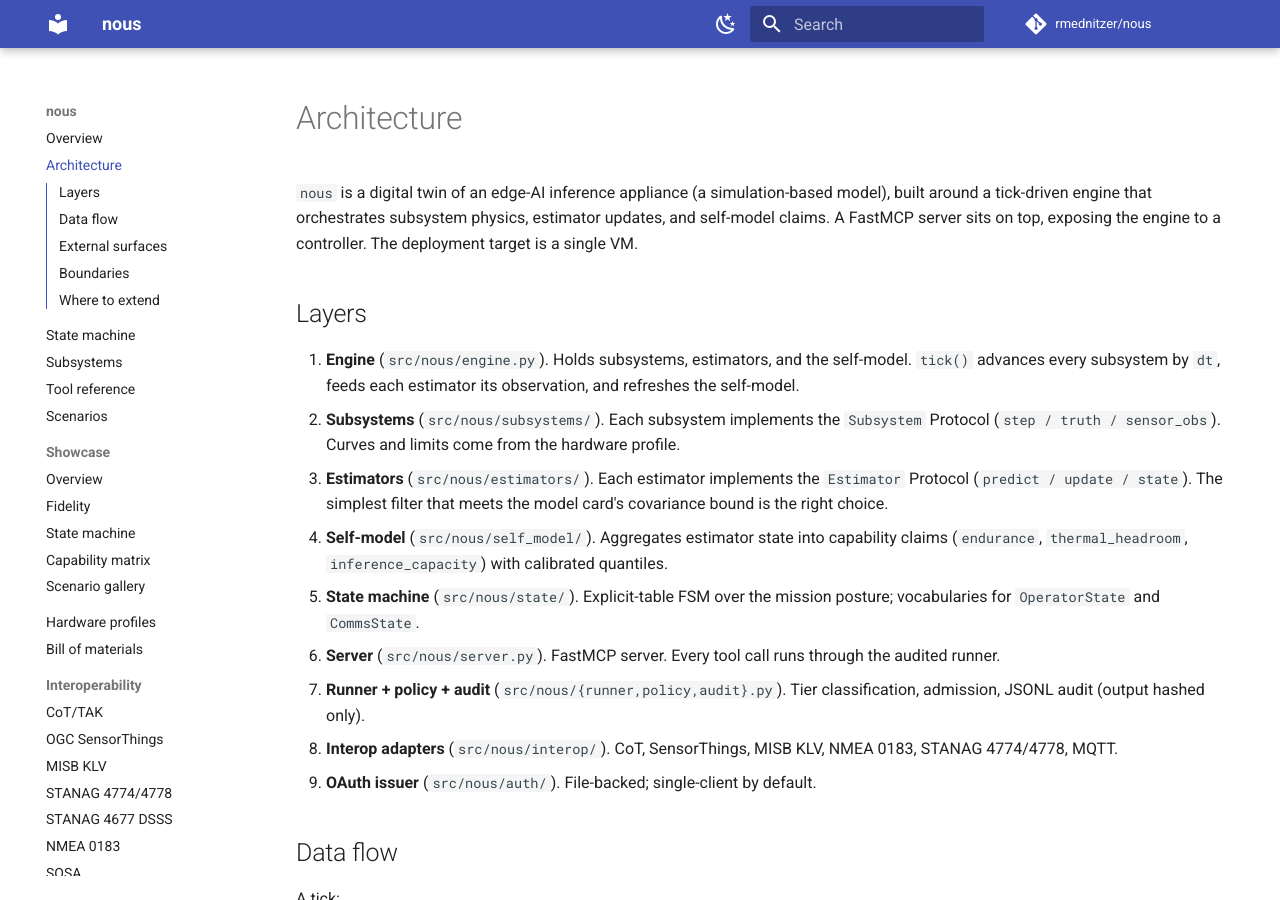
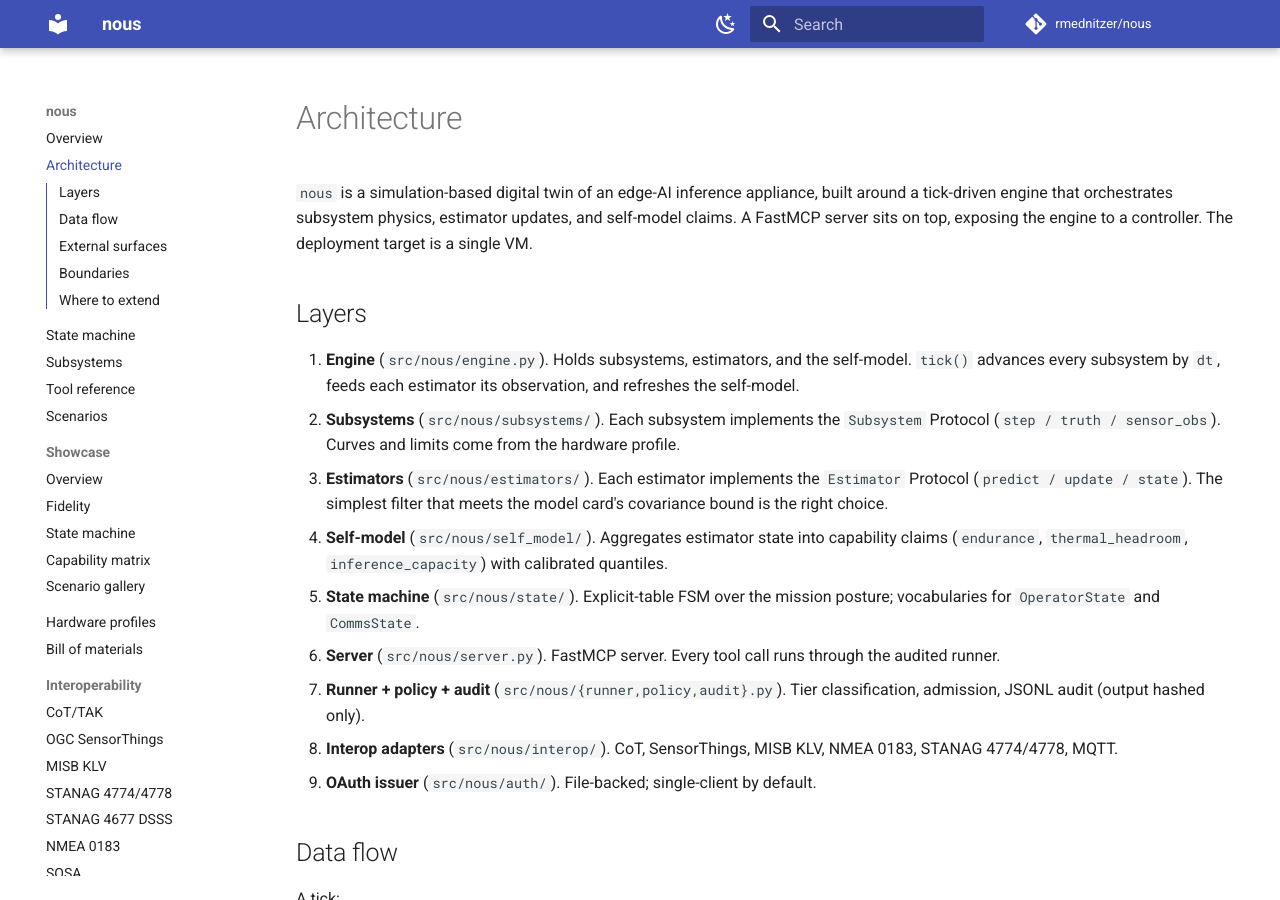
Before and after one commit to rmednitzer/nous, an MkDocs documentation site: the page built from docs/architecture.md, in a window 1280 px wide and 900 px high. Built offline with MkDocs 1.6.1 and Material for MkDocs 9.7.7, drawn with Linux system fonts in a browser that asks for light colours; comment, search, counter and statistics services are not loaded.

Commit message:
docs: lead with "simulation-based digital twin" in every positioning line (#87)
Follow-up to #86: the qualifier reached the one-liners and the prose bodies,
but five surfaces still led with a bare "digital twin" and only added
"simulation-based" a sentence or a parenthetical later (the README and AGENTS
intros; the CLAUDE quick-context, architecture intro, and getting-started
skill qualified mid-sentence). Reword all five so the lead clause itself
carries the qualifier, so a reader who sees only the first clause is never
told nous is an unqualified, hardware-implying digital twin.

Every two-word "digital twin" mention in the repo now reads "simulation-based
digital twin" or an explicit contrast ("not a hardware-linked twin", the
"Model-only digital twin" L2 heading). make policy / docs-build green; no code
changed (645 tests unchanged).

https://claude.ai/code/session_01TSCWNdN5j8fLKEidGUadf4

```diff
--- a/docs/architecture.md
+++ b/docs/architecture.md
@@ -1,9 +1,9 @@
 # Architecture
 
-`nous` is a digital twin of an edge-AI inference appliance (a
-simulation-based model), built around a tick-driven engine that orchestrates
-subsystem physics, estimator updates, and self-model claims. A FastMCP server
-sits on top, exposing the engine to a controller. The deployment
+`nous` is a simulation-based digital twin of an edge-AI inference appliance,
+built around a tick-driven engine that orchestrates subsystem physics,
+estimator updates, and self-model claims. A FastMCP server sits on top,
+exposing the engine to a controller. The deployment
 target is a single VM.
 
 ## Layers
```
Also changed, not shown: AGENTS.md (+5 -5 lines), CLAUDE.md (+1 -1 lines), README.md (+4 -4 lines), skills/nous-getting-started.md (+2 -2 lines).
